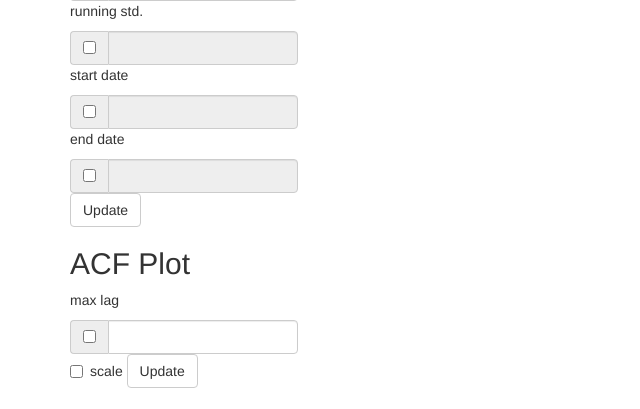
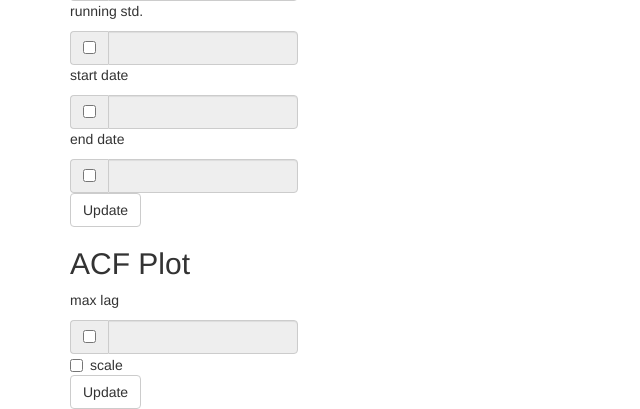
Before and after one commit to dumfug/mmis2, a Flask app: template timeline/templates/info.html in a window 1280 px wide. Shown: the part 445-854 px from the top of the page, without its empty margins (0-640 px from the left). Before the commit the page ends 833 px from the top, so only its background shows below. Run offline with Flask 2, Linux system fonts and the light colour scheme; the template is opened without the code that fills it, so the values that code supplies are empty; some libraries are stand-ins or nearby versions.

Commit message:
Added Errorhandling in info

```diff
--- a/timeline/templates/info.html
+++ b/timeline/templates/info.html
@@ -28,7 +28,7 @@
             <span class="input-group-addon">
               <input type="checkbox" id="mean_checkbox" onclick="toggleCheckbox(this)" aria-label="...">
             </span>
-            <input type="text" id="mean_text" class="form-control" aria-label="...">
+            <input type="text" id="mean_text" class="form-control" aria-label="..." onkeypress="return isNumber(event)">
           </div><!-- /input-group -->
         </div>
 
@@ -38,7 +38,7 @@
             <span class="input-group-addon">
               <input type="checkbox" id="std_checkbox" onclick="toggleCheckbox(this)" aria-label="...">
             </span>
-            <input type="text" id="std_text" class="form-control" aria-label="...">
+            <input type="text" id="std_text" class="form-control" aria-label="..." onkeypress="return isNumber(event)">
           </div><!-- /input-group -->
         </div>
 
@@ -81,12 +81,11 @@
             <span class="input-group-addon">
               <input type="checkbox" id="lag_checkbox" onclick="toggleCheckbox(this)" aria-label="...">
             </span>
-            <input type="text" id="lag_text" class="form-control" aria-label="...">
+            <input type="text" id="lag_text" class="form-control" aria-label="..." onkeypress="return isNumber(event)">
           </div>
+          <label class="checkbox-inline"><input type="checkbox" id="scale_checkbox" value="">scale</label>
         </div>
-
-        <label class="checkbox-inline"><input type="checkbox" value="">scale</label>
-        <button type="button" id="btn_update_time_series" class="btn btn-default">Update</button>
+        <button type="button" id="btn_update_acf" class="btn btn-default">Update</button>
       </div>
     </div>
 
@@ -95,15 +94,32 @@
 
 <script type="text/javascript">
 
+  function isNumber(evt) {
+    evt = (evt) ? evt : window.event;
+    var charCode = (evt.which) ? evt.which : evt.keyCode;
+    if (charCode > 31 && (charCode < 48 || charCode > 57)) {
+        return false;
+    }
+    return true;
+  };
+
   function toggleCheckbox(element) {
     if(element.id === "mean_checkbox") {
       $('#mean_text').prop("disabled", !element.checked);
     } else if (element.id === "std_checkbox") {
       $('#std_text').prop("disabled", !element.checked);
     } else if (element.id === "start_checkbox") {
+      if(!element.checked) {
+        $("#end_date").data("DateTimePicker").minDate(new Date('{{data_set.start_date}}'));
+      }
       $('#start_date').prop("disabled", !element.checked);
     } else if (element.id === "end_checkbox") {
+      if(!element.checked) {
+        $("#start_date").data("DateTimePicker").maxDate(new Date('{{data_set.end_date}}'));
+      }
       $('#end_date').prop("disabled", !element.checked);
+    } else if (element.id === "lag_checkbox") {
+      $('#lag_text').prop("disabled", !element.checked);
     }
   };
 
@@ -138,19 +154,43 @@
     time_plot({'data': params});
   });
 
+  $('#btn_update_acf').click( function(event) {
+    var params = {
+      'id': '{{ data_set.id }}',
+      'target': '#acf-plot-canvas',
+      'height': 500,
+      'max_lag': 200
+    };
+
+    if(document.getElementById('lag_checkbox').checked) {
+      params['max_lag'] = document.getElementById('lag_text').value;
+    }
+    params['scale'] = document.getElementById('scale_checkbox').checked;
+
+    show_empty_plot('#acf-plot-canvas', 'loading');
+    acf_plot({'data': params});
+  });
+
   $('#mean_text').prop("disabled", true);
   $('#std_text').prop("disabled", true);
   $('#start_date').prop("disabled", true);
   $('#end_date').prop("disabled", true);
+  $('#lag_text').prop("disabled", true);
 
   $('#start_date').datetimepicker();
+  $('#end_date').datetimepicker();
+
+  $('#start_date').on('dp.change', function() {
+    $("#end_date").data("DateTimePicker").minDate(new Date($(this).val()));
+  });
   $("#start_date").data("DateTimePicker").minDate(new Date('{{data_set.start_date}}'));
-  $("#start_date").data("DateTimePicker").maxDate(new Date('{{data_set.end_date}}'));
   $("#start_date").data("DateTimePicker").date(new Date('{{data_set.start_date}}'));
 
 
-  $('#end_date').datetimepicker();
-  $("#end_date").data("DateTimePicker").minDate(new Date('{{data_set.start_date}}'));
+  $('#end_date').on('dp.change', function() {
+    $("#start_date").data("DateTimePicker").maxDate(new Date($(this).val()));
+    $('#end_date').data("DateTimePicker").hide();
+  });
   $("#end_date").data("DateTimePicker").maxDate(new Date('{{data_set.end_date}}'));
   $("#end_date").data("DateTimePicker").date(new Date('{{data_set.end_date}}'));
 
@@ -164,14 +204,12 @@
     'id': '{{ data_set.id }}',
     'target': '#acf-plot-canvas',
     'height': 500,
-    'max_lag': 200,
-    'scale': false
+    'max_lag': 200
   };
 
     show_empty_plot('#time-plot-canvas', 'loading');
     time_plot({'data': params_time_plot});
     show_empty_plot('#acf-plot-canvas', 'loading');
-    acf_plot({'data': params_acf_plot}); // TODO: handle params in function correctly
-    // and move show empty plot calls into the functions
+    acf_plot({'data': params_acf_plot});
 </script>
 {% endblock %}
--- a/timeline/templates/layout.html
+++ b/timeline/templates/layout.html
@@ -59,7 +59,8 @@
     </nav>
 
     {% block body %}{% endblock %}
-
+    <div class="footer">
+    </div>
 </body>
 
 </html>
```
